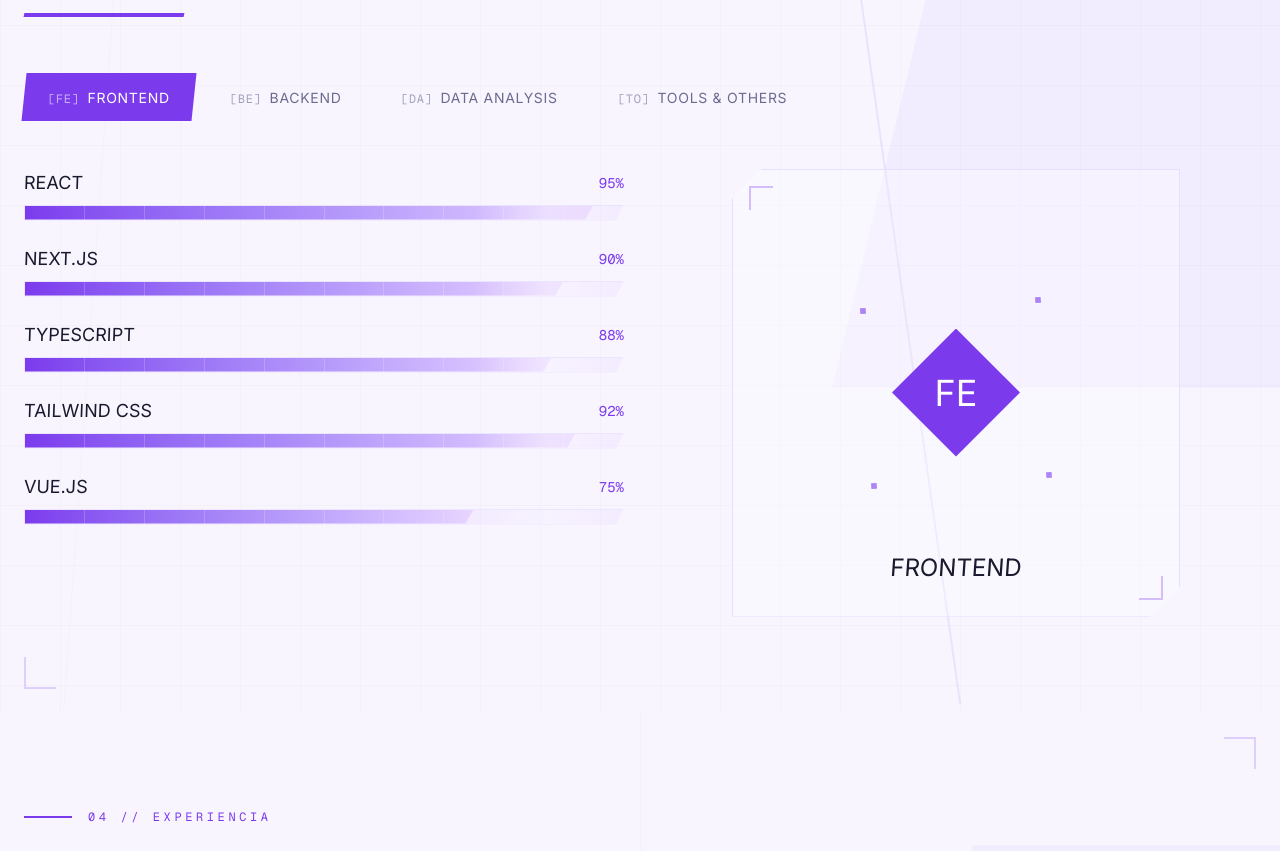
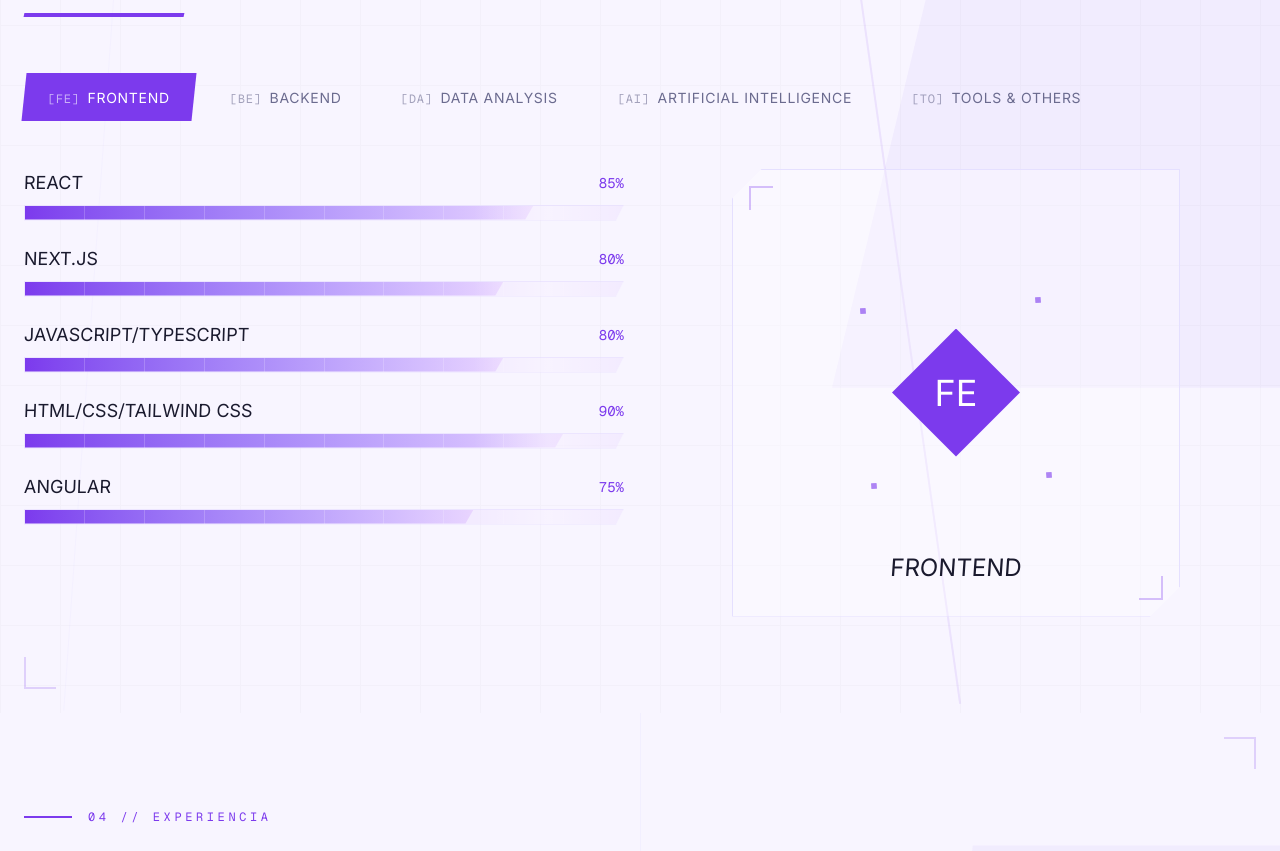
Before and after one commit to MaryJoP10/maryjop10, a Next.js app: page / in a window 1280 px wide. Shown: the part 2958-3809 px from the top of the page. Built offline with nearby package versions, Linux system fonts and the light colour scheme.

Commit message:
Skills section

```diff
--- a/components/skills-section.tsx
+++ b/components/skills-section.tsx
@@ -8,43 +8,54 @@
     name: "Frontend",
     code: "FE",
     skills: [
-      { name: "React", level: 95 },
-      { name: "Next.js", level: 90 },
-      { name: "TypeScript", level: 88 },
-      { name: "Tailwind CSS", level: 92 },
-      { name: "Vue.js", level: 75 },
+      { name: "React", level: 85 },
+      { name: "Next.js", level: 80 },
+      { name: "JavaScript/TypeScript", level: 80 },
+      { name: "HTML/CSS/Tailwind CSS", level: 90 },
+      { name: "Angular", level: 75 },
     ],
   },
   {
     name: "Backend",
     code: "BE",
     skills: [
-      { name: "Node.js", level: 85 },
-      { name: "Python", level: 90 },
-      { name: "PostgreSQL", level: 82 },
-      { name: "MongoDB", level: 78 },
-      { name: "GraphQL", level: 72 },
+      { name: "Node.js", level: 80 },
+      { name: "Python", level: 80 },
+      { name: "APIs REST", level: 85 },
+      { name: "Java/Spring Boot", level: 80 },
+      { name: ".NET/C#", level: 65 },
     ],
   },
   {
     name: "Data Analysis",
     code: "DA",
     skills: [
-      { name: "Python/Pandas", level: 92 },
-      { name: "SQL", level: 88 },
-      { name: "Power BI", level: 85 },
-      { name: "Tableau", level: 80 },
+      { name: "Python/Pandas", level: 85 },
+      { name: "SQL", level: 85 },
+      { name: "Power BI", level: 75 },
+      { name: "Excel", level: 85 },
+      { name: "SAS", level: 70 },
+    ],
+  },
+  {
+    name: "Artificial Intelligence",
+    code: "AI",
+    skills: [
       { name: "Machine Learning", level: 70 },
+      { name: "Prompt Engineering", level: 80 },
+      { name: "LLM tools", level: 85 },
+      { name: "Automation with AI", level: 75 },
+      { name: "Data-driven solutions", level: 80 },
     ],
   },
   {
     name: "Tools & Others",
     code: "TO",
     skills: [
-      { name: "Git/GitHub", level: 90 },
+      { name: "Git/GitHub", level: 95 },
       { name: "Docker", level: 75 },
       { name: "AWS", level: 70 },
-      { name: "Figma", level: 82 },
+      { name: "Figma", level: 75 },
       { name: "Agile/Scrum", level: 85 },
     ],
   },
@@ -204,7 +215,7 @@
                       delay: 0.3 + i * 0.15,
                       ease: [0.25, 0.46, 0.45, 0.94]
                     }}
-                    className="absolute inset-y-0 left-0 bg-gradient-to-r from-primary to-secondary"
+                    className="absolute inset-y-0 left-0 bg-linear-to-r from-primary to-secondary"
                     style={{ clipPath: "polygon(0 0, 100% 0, calc(100% - 8px) 100%, 0 100%)" }}
                   />
                   {/* Animated shine effect */}
@@ -212,7 +223,7 @@
                     initial={{ x: "-100%" }}
                     animate={isInView ? { x: "300%" } : { x: "-100%" }}
                     transition={{ duration: 1.8, delay: 1.2 + i * 0.15, repeat: Infinity, repeatDelay: 4 }}
-                    className="absolute inset-y-0 w-1/4 bg-gradient-to-r from-transparent via-white/40 to-transparent"
+                    className="absolute inset-y-0 w-1/4 bg-linear-to-r from-transparent via-white/40 to-transparent"
                   />
                   {/* Progress tick marks */}
                   <div className="absolute inset-0 flex">
```
